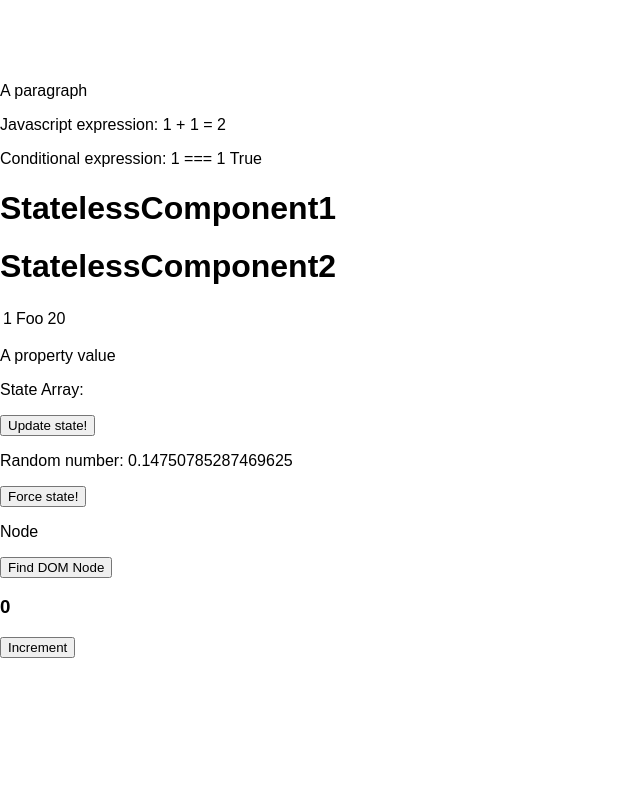
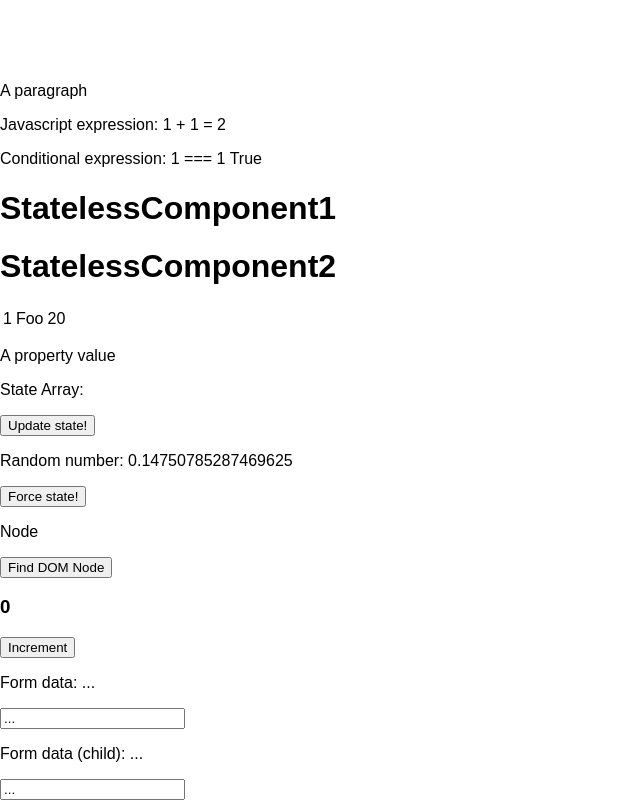
Before and after one commit to magnuvau/hello-react, a React (Create React App) app: page / in a window 1280 px wide. Shown: the part 257-1057 px from the top of the page, without its empty margins (0-640 px from the left). Before the commit the page ends 915 px from the top, so only its background shows below. Built offline with nearby package versions, Linux system fonts and the light colour scheme.

Commit message:
Add forms

```diff
--- a/src/App.js
+++ b/src/App.js
@@ -16,12 +16,14 @@ class App extends Component {
             }
          ],
          buttonData: [],
-         numberData: 0
+         numberData: 0,
+         formData: '...'
       }
       this.setStateHandler = this.setStateHandler.bind(this);
       this.forceUpdateHandler = this.forceUpdateHandler.bind(this);
       this.findDomNodeHandler = this.findDomNodeHandler.bind(this);
       this.setNewNumber = this.setNewNumber.bind(this)
+      this.updateFormDataState = this.updateFormDataState.bind(this);
    }
    setStateHandler() {
        var item = "setState..."
@@ -38,6 +40,9 @@ class App extends Component {
    }
    setNewNumber() {
       this.setState({numberData: this.state.numberData + 1})
+   }
+   updateFormDataState(e) {
+      this.setState({formData: e.target.value});
    }
   render() {
 
@@ -87,6 +92,15 @@ class App extends Component {
          {/*Lifecycle console logging on increment*/}
          <Content number={this.state.numberData}></Content>
          <button onClick={this.setNewNumber}>Increment</button>
+
+         {/*Form*/}
+         <p>Form data: {this.state.formData}</p>
+         <input type="text" value={this.state.formData}
+               onChange={this.updateFormDataState} />
+
+         {/*Form from child component*/}
+         <FormContent formDataProp={this.state.formData}
+               updateFormDataStateProp={this.updateFormDataState}></FormContent>
      </div>
     );
   }
@@ -155,4 +169,16 @@ class Content extends React.Component {
    }
 }
 
+class FormContent extends React.Component {
+   render() {
+      return (
+         <div>
+            <p>Form data (child): {this.props.formDataProp}</p>
+            <input type="text" value={this.props.formDataProp}
+               onChange={this.props.updateFormDataStateProp} />
+         </div>
+      );
+   }
+}
+
 export default App;
```
